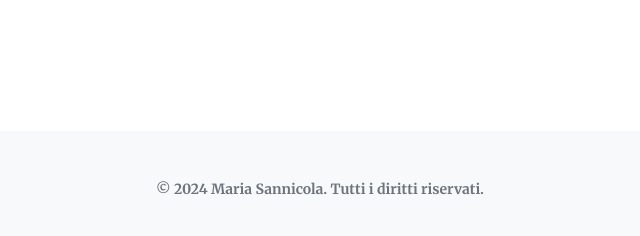
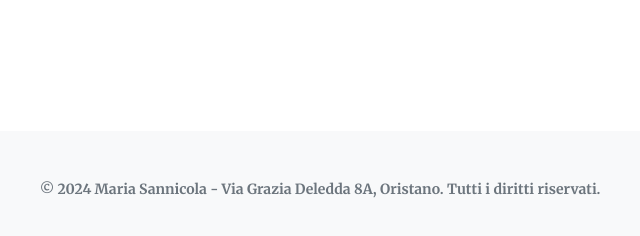
Before and after one commit to francesco-s/mariasannicola-website, a plain HTML site: page index.html in a window 1280 px wide. Shown: the part 5190-5426 px from the top of the page, without its empty margins (320-960 px from the left). Drawn offline with nearby package versions, Linux system fonts and the light colour scheme; some packages are replaced by stand-ins of ours; a script that the page names is missing.

Commit message:
Update index.html

```diff
--- a/index.html
+++ b/index.html
@@ -300,7 +300,7 @@
         </section>
         <!-- Footer-->
         <footer class="bg-light py-5">
-            <div class="container px-4 px-lg-5"><div class="small text-center text-muted">&copy; 2024 Maria Sannicola. Tutti i diritti riservati.</div></div>
+            <div class="container px-4 px-lg-5"><div class="small text-center text-muted">&copy; 2024 Maria Sannicola - Via Grazia Deledda 8A, Oristano. Tutti i diritti riservati.</div></div>
         </footer>
         <!-- Bootstrap core JS-->
         <script src="https://cdn.jsdelivr.net/npm/bootstrap@5.1.3/dist/js/bootstrap.bundle.min.js"></script>
```
